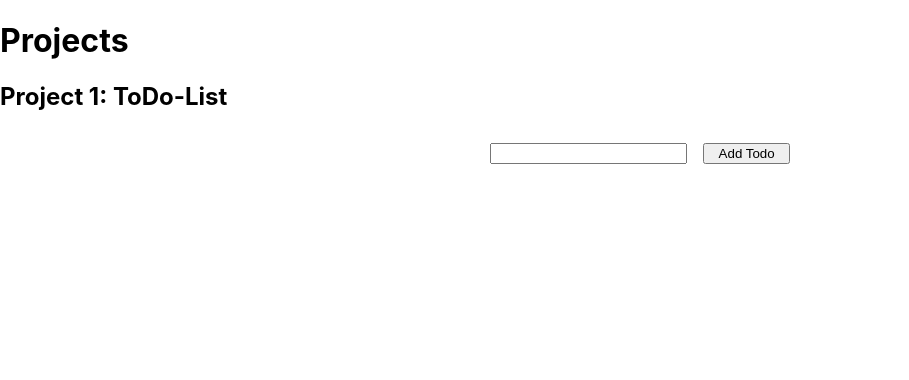
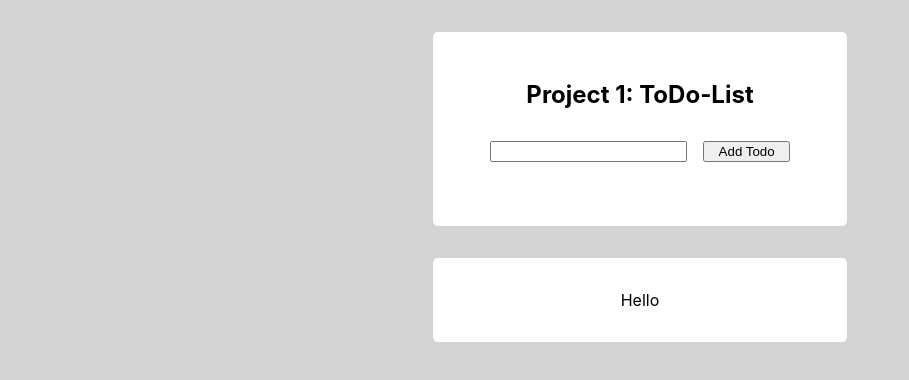
Before and after one commit to AlexisRoe/learning-typescript, a React (Create React App) app: page / in a window 1280 px wide. Shown: the top 380 px of the page, without its empty margins (0-909 px from the left). Built offline with nearby package versions, Linux system fonts and the light colour scheme.

Commit message:
implement css globals & prepare second project

```diff
--- a/src/App.css
+++ b/src/App.css
@@ -1,38 +1,16 @@
-.App {
-  text-align: center;
+body {
+    background-color: lightgray;
 }
 
-.App-logo {
-  height: 40vmin;
-  pointer-events: none;
+.container {
+    background-color: white;
+    width: 350px;
+    margin: 2rem auto;
+    text-align: center;
+    border-radius: 5px;
+    padding: 2rem;
 }
 
-@media (prefers-reduced-motion: no-preference) {
-  .App-logo {
-    animation: App-logo-spin infinite 20s linear;
-  }
+.container > h2 {
+    margin: 1rem auto;
 }
-
-.App-header {
-  background-color: #282c34;
-  min-height: 100vh;
-  display: flex;
-  flex-direction: column;
-  align-items: center;
-  justify-content: center;
-  font-size: calc(10px + 2vmin);
-  color: white;
-}
-
-.App-link {
-  color: #61dafb;
-}
-
-@keyframes App-logo-spin {
-  from {
-    transform: rotate(0deg);
-  }
-  to {
-    transform: rotate(360deg);
-  }
-}
--- a/src/App.tsx
+++ b/src/App.tsx
@@ -1,13 +1,18 @@
 import React from 'react';
 import './App.css';
 
-import ToDoList from "./projects/todoList/index"
+import ToDoList from "./projects/todoList/index";
+import RickAndMorty from "./projects/RickAndMorty/index";
 
-function App():JSX.Element {
+function App(): JSX.Element {
   return (
     <>
-      <h1>Projects</h1>
-      <ToDoList />
+      <div className="container">
+        <ToDoList />
+      </div>
+      <div className="container">
+        <RickAndMorty/>
+      </div>
     </>
   );
 }
--- /dev/null
+++ b/src/projects/RickAndMorty/index.tsx
@@ -0,0 +1,11 @@
+import "./index.css";
+
+const RickAndMorty = ():JSX.Element => {
+    return (
+        <>
+            <div>Hello</div>
+        </>
+    )
+}
+
+export default RickAndMorty;
```
Also changed, not shown: src/projects/RickAndMorty/index.css (added).
